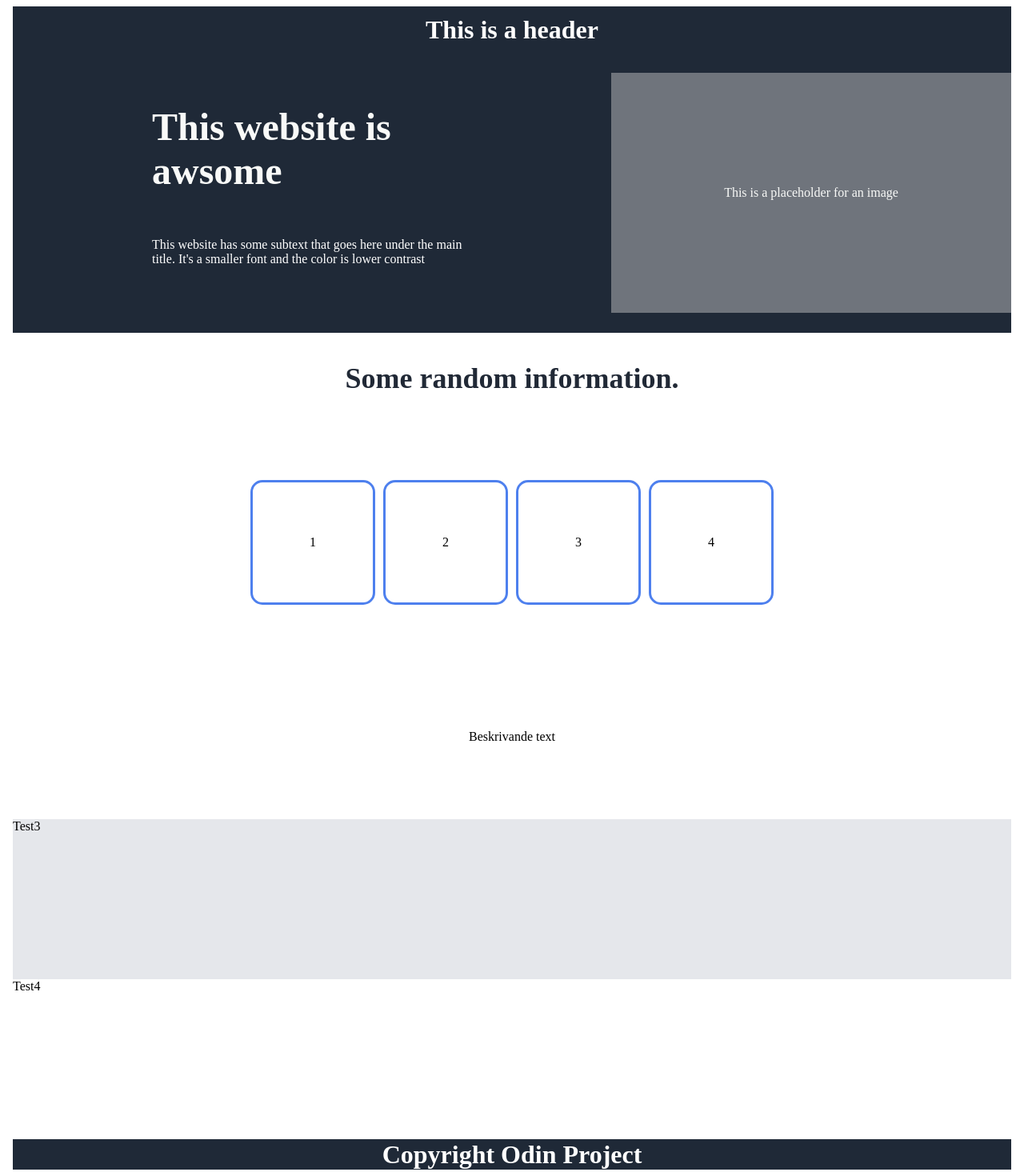
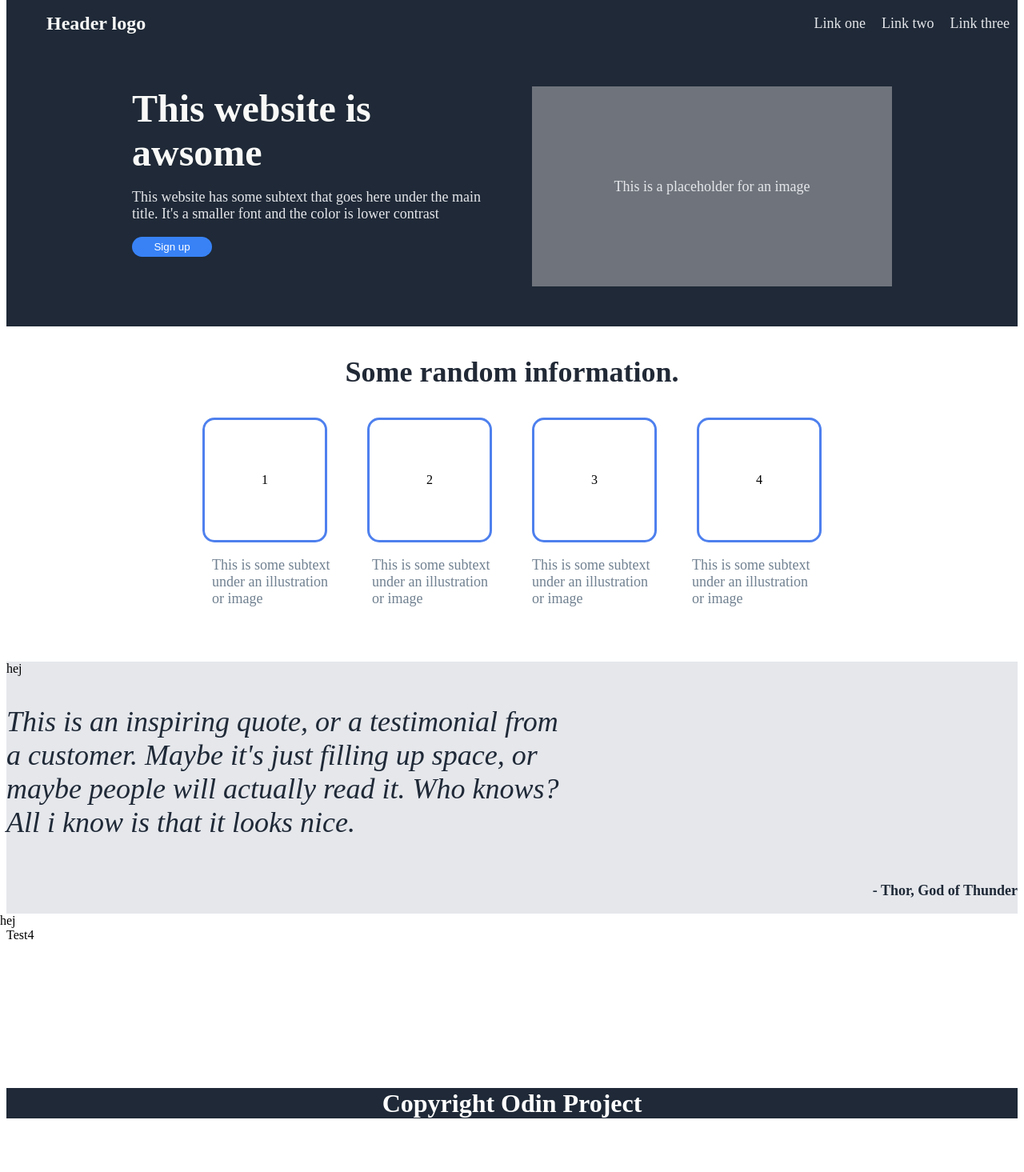
Before and after one commit to ikjbi/landing_page_TOP, a plain HTML site: page pages/index.html in a window 1280 px wide. Shown: the whole page at 80% size. After the commit the page ends 1398 px from the top, so only its background shows below. Drawn offline with Linux system fonts and the light colour scheme.

Commit message:
upload to work from another device

```diff
--- a/css/styles.css
+++ b/css/styles.css
@@ -1,6 +1,7 @@
 body {
     display: flex;
     flex-direction: column;
+    margin: 0px;
 }
 
 .header {
@@ -13,11 +14,40 @@ body {
     font-weight: 900;
     display: flex;
     align-items: center;
-    justify-content: center;
+    justify-content: space-between;
     margin-bottom: 0px;
     margin-top: 0px;
 }
+.headerlogo {
+    display: flex;
+    flex-direction: row;
+    justify-content: flex-start;
+    align-items: center;
+    padding-left: 50px;
+    font-size: 24px;
+    color: #F9FAF8;
+}
 
+.headerlinks {
+    display: flex;
+    flex-direction: row;
+    justify-content: space-evenly;
+    align-items: center;
+    font-size: 18px;
+    color: #E5E7EB;
+}
+
+ul {
+    display: flex;
+    flex-direction: row;
+}
+li {
+    list-style-type: none;
+    font-size: 18px;
+    padding: 10px;
+    font-weight: 200;
+
+}
 .main {
     display: flex;
     flex-direction: column;
@@ -32,7 +62,8 @@ body {
     display: flex;
     flex-direction: row;
     align-items: center;
-    justify-content: space-between;
+    justify-content: center;
+    gap: 50px;
 }
 
 .quart_one_left {
@@ -42,10 +73,8 @@ body {
     flex-direction: column;
     background-color: #1f2937;
     color: white;
-    height: 300px;
-    width: 400px;
-    margin: auto;
-    padding: none;
+    height: 250px;
+    width: 450px;
 }
 
 .quart_one_right {
@@ -54,8 +83,8 @@ body {
     justify-content: center;
     background-color: rgb(111, 116, 124);
     color: #F9FAF8;
-    height: 300px;
-    width: 500px;
+    height: 250px;
+    width: 450px;
 
 }
 
@@ -66,20 +95,95 @@ body {
     margin-right: 8px;
     display: flex;
     flex-direction: column;
-    margin-bottom: 8px;
+    padding-bottom: 50px;
 }
 
 .information {
     display: flex;
     justify-content: center;
 }
+.pictures {
+    display: flex;
+    flex-direction: column;
+}
+
+.images {
+    display: flex;
+    flex-direction: row;
+    justify-content: center;
+    align-items: flex-start;
+    gap: 50px;
+    margin-bottom: 0px;
+}
+
+.images2 {
+    border: 3px solid #4E80EE;
+    border-radius: 15px;
+    display: flex;
+    width: 150px;
+    height: 150px;
+    align-items: center;
+    justify-content: center;
+    margin-bottom: 0px;
+    padding-bottom: 0px;
+}
+
+.description1 {
+    display: flex;
+    flex-direction: row;
+    align-items: flex-start;
+    justify-content: center;
+    margin-top: 0px;
+    padding-top: 0px;
+    gap: 50px;
+}
 
 .quart_three {
     background-color: #e5e7eb;
-    height: 200px;
+    height: auto;
     margin-left: 8px;
     margin-right: 8px;
     display: flex;
+    flex-direction: column;
+
+}
+
+.quart_three_left {
+    display: flex;
+    flex: auto;
+}
+
+.quart_three_right {
+    display: flex;
+    flex: auto;
+}
+
+.quotediv {
+    display: flex;
+    flex-direction: column;
+    justify-content: flex-start;
+    align-items: flex-start;
+}
+p.quote {
+    font-size: 36px;
+    color: #1F2937;
+    font-style: italic;
+    font-weight: 300;
+    display: flex;
+    align-items: flex-start;
+    justify-content: center;
+    max-width: 700px;
+    margin: none;
+}
+
+p.thor {
+    font-size: 18px;
+    color: #1F2937;
+    font-style: bold;
+    font-weight: bold;
+    display: flex;
+    align-items: flex-start;
+    justify-content: flex-end;
 }
 
 .quart_four {
@@ -107,53 +211,48 @@ body {
 
 }
 
+
+
+
+
 p {
-    font-size: 18px
-    color: #E5E7EB
+    display: flex;
+    font-size: 18px;
+    color: #E5E7EB;
+    margin-top: 1em;
+    margin-bottom: 1em;
 }
 
-h2 {
+p.awsome {
     font-size: 48px;
     font-weight: 800;
     color: #F9FAF8;
-    padding: none;
+    display: flex;
+    margin-top: 0;
+    margin-bottom: 0px;
 }
 
+button.signup {
+    color: white;
+    background-color: #3882F6;
+    height: 25px;
+    width: 100px;
+    border-radius: 25px;
+    display: flex;
+    align-items: center;
+    justify-content: center;
+    margin-left: 0px;
+    border: 0px;
+    padding: 0;
+}
 p.information {
     font-size: 36px;
     font-weight: 800;
     color: #212936;
 }
 
-.pictures {
-    display: flex;
-    flex-direction: column;
-    justify-content: space-around;
-    height: 500px;
-    flex-wrap: wrap;
+p.description2 {
+    font-size: 18px;
+    color: slategray;
+    width: 150px;
 }
-
-.images {
-    display: flex;
-    flex-direction: row;
-    justify-content: center;
-    align-content: flex-start;
-    gap: 10px;
-}
-
-.images2 {
-    border: 3px solid #4E80EE;
-    border-radius: 15px;
-    display: flex;
-    width: 150px;
-    height: 150px;
-    align-items: center;
-    justify-content: center;
-}
-
-.description {
-    display: flex;
-    flex-direction: row;
-    align-items: flex-start;
-    justify-content: center;
-}
--- a/pages/index.html
+++ b/pages/index.html
@@ -8,12 +8,21 @@
     <link rel="stylesheet" href="../css/styles.css">
 </head>
 <body>
-    <div class="header">This is a header</div>
+    <div class="header">
+        <div class="headerlogo">Header logo</div><div class="headerlinks">
+            <ul>
+                <li>Link one</li>
+                <li>Link two</li>
+                <li>Link three</li>
+            </ul>
+        </div>
+    </div>
     <div class="main">
         <div class="quart_one">
             <div class="quart_one_left">
-                <h2>This website is awsome</h2>
+                <p class="awsome">This website is awsome</p>
                 <p>This website has some subtext that goes here under the main title. It's a smaller font and the color is lower contrast</p>
+                <button class="signup">Sign up</button>
             </div>
             <div class="quart_one_right"><p>This is a placeholder for an image</p></div>
         </div>
@@ -27,15 +36,22 @@
                    <div class="images2">3</div>
                    <div class="images2">4</div>
                 </div>
-                <div class="description">
-                    <div class="description2"><p>Beskrivande text</p></div>
-                    <div class="description2"></div>
-                    <div class="description2"></div>
-                    <div class="description2"></div>
+                <div class="description1">
+                    <div class="description2"><p class="description2">This is some subtext under an illustration or image</p></div>
+                    <div class="description2"><p class="description2">This is some subtext under an illustration or image</p></div>
+                    <div class="description2"><p class="description2">This is some subtext under an illustration or image</p></div>
+                    <div class="description2"><p class="description2">This is some subtext under an illustration or image</p></div>
                 </div>
             </div>
         </div>
-        <div class="quart_three">Test3</div>
+        <div class="quart_three">
+            <div class="quart_three_left">hej</div>
+            <div class="quotediv">
+                <p class="quote">This is an inspiring quote, or a testimonial from a customer. Maybe it's just filling up space, or maybe people will actually read it. Who knows? All i know is that it looks nice.</p></div>
+                <p class="thor">- Thor, God of Thunder</p>
+            </div>
+            <div class="quart_three_right">hej</div>
+        </div>
         <div class="quart_four">Test4</div>
     </div>
 
```
